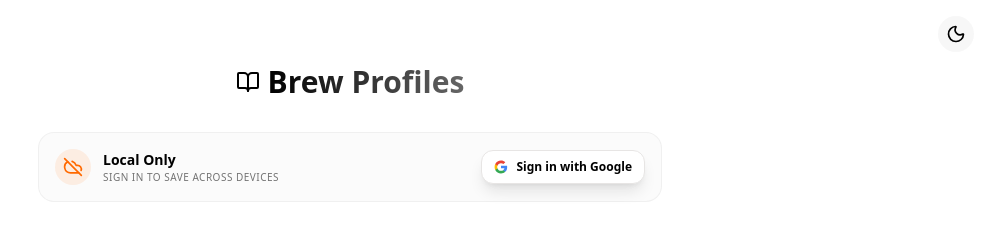
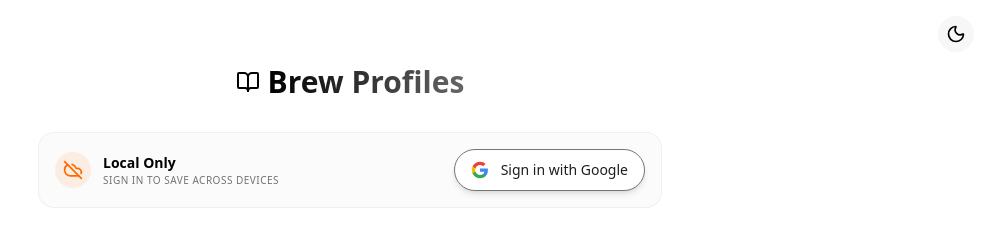
Before and after one commit to andrewn-net/espresso-guide, a React (Vite) app: page / in a window 1280 px wide. Both pictures are taken after a click on the button 698 px from the left and 745 px from the top of the page. Shown: the top 232 px of the page, without its empty margins (290-1280 px from the left). Built offline with nearby package versions, Linux system fonts and the light colour scheme; no server answers.

Commit message:
feat: Update sign-in button styling for theme awareness and improved aesthetics.

```diff
--- a/src/components/BrewProfilesMode.tsx
+++ b/src/components/BrewProfilesMode.tsx
@@ -4,7 +4,7 @@ import { BookOpen, Plus, Trash2, Calendar, Gauge, Beaker, Timer, Info, Save, X,
 import { supabase } from '@/lib/supabase';
 
 export default function BrewProfilesMode() {
-    const { brewProfiles, addBrewProfile, removeBrewProfile, user, signOut } = useStore();
+    const { brewProfiles, addBrewProfile, removeBrewProfile, user, signOut, theme } = useStore();
     const [isAdding, setIsAdding] = useState(false);
     const [profileToDelete, setProfileToDelete] = useState<string | null>(null);
     const [newProfile, setNewProfile] = useState({
@@ -94,9 +94,12 @@ export default function BrewProfilesMode() {
                     ) : (
                         <button
                             onClick={handleSignIn}
-                            className="flex items-center gap-2 px-3 py-2 bg-white text-black rounded-xl text-xs font-bold shadow-lg hover:bg-stone-50 transition-all whitespace-nowrap border border-stone-200"
+                            className={`flex items-center gap-3 px-4 py-2.5 rounded-full text-sm font-medium shadow-md transition-all whitespace-nowrap border ${theme === 'dark'
+                                ? 'bg-[#131314] text-white border-[#8e918f] hover:bg-[#1e1e1f]'
+                                : 'bg-white text-[#1f1f1f] border-[#747775] hover:bg-[#f8f9fa]'
+                                }`}
                         >
-                            <svg width="14" height="14" viewBox="0 0 24 24" xmlns="http://www.w3.org/2000/svg">
+                            <svg width="18" height="18" viewBox="0 0 24 24" xmlns="http://www.w3.org/2000/svg">
                                 <path d="M22.56 12.25c0-.78-.07-1.53-.2-2.25H12v4.26h5.92c-.26 1.37-1.04 2.53-2.21 3.31v2.77h3.57c2.08-1.92 3.28-4.74 3.28-8.09z" fill="#4285F4" />
                                 <path d="M12 23c2.97 0 5.46-.98 7.28-2.66l-3.57-2.77c-1 .67-2.28 1.06-3.71 1.06-2.86 0-5.29-1.93-6.16-4.53H2.18v2.84C3.99 20.53 7.7 23 12 23z" fill="#34A853" />
                                 <path d="M5.84 14.09c-.22-.66-.35-1.36-.35-2.09s.13-1.43.35-2.09V7.07H2.18C1.43 8.55 1 10.22 1 12s.43 3.45 1.18 4.93l3.66-2.84z" fill="#FBBC05" />
```
